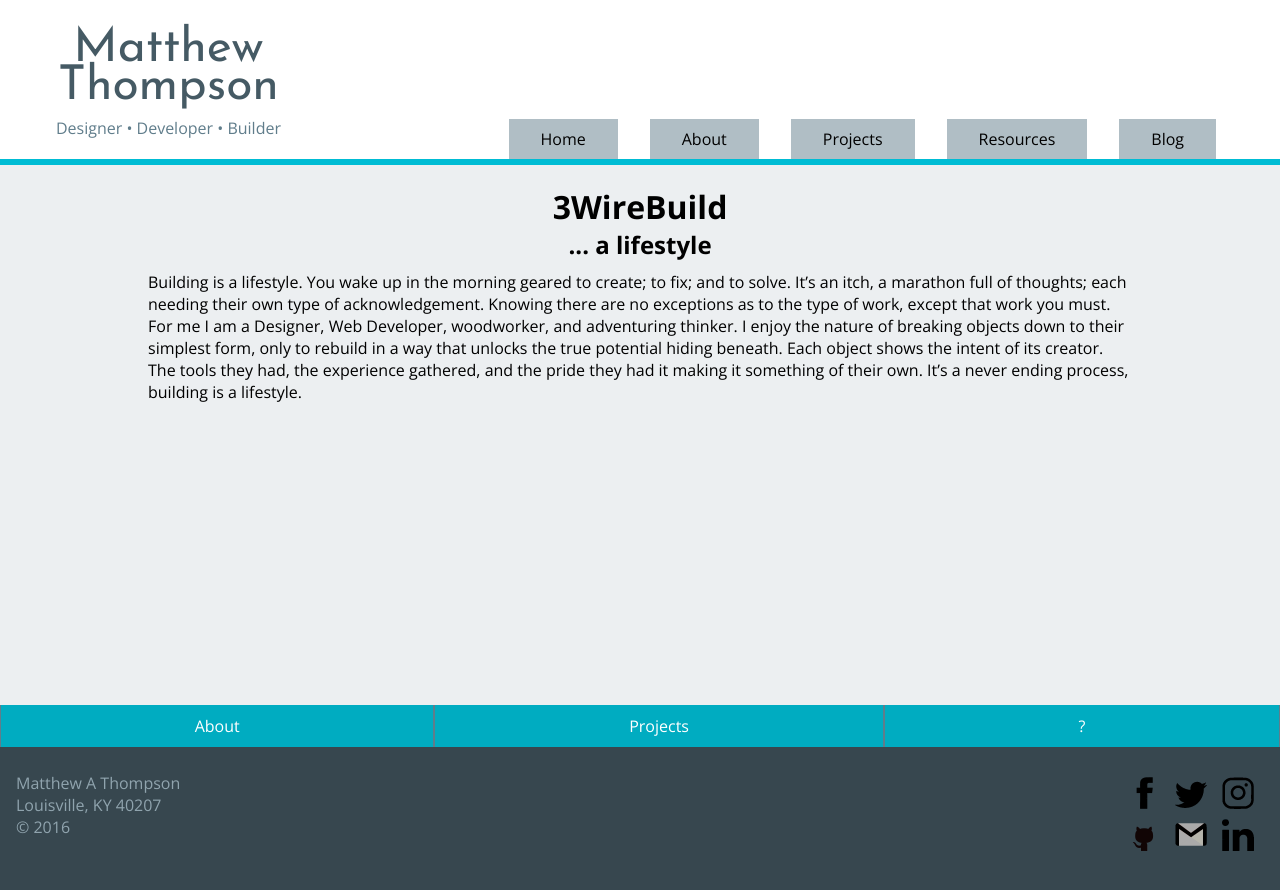
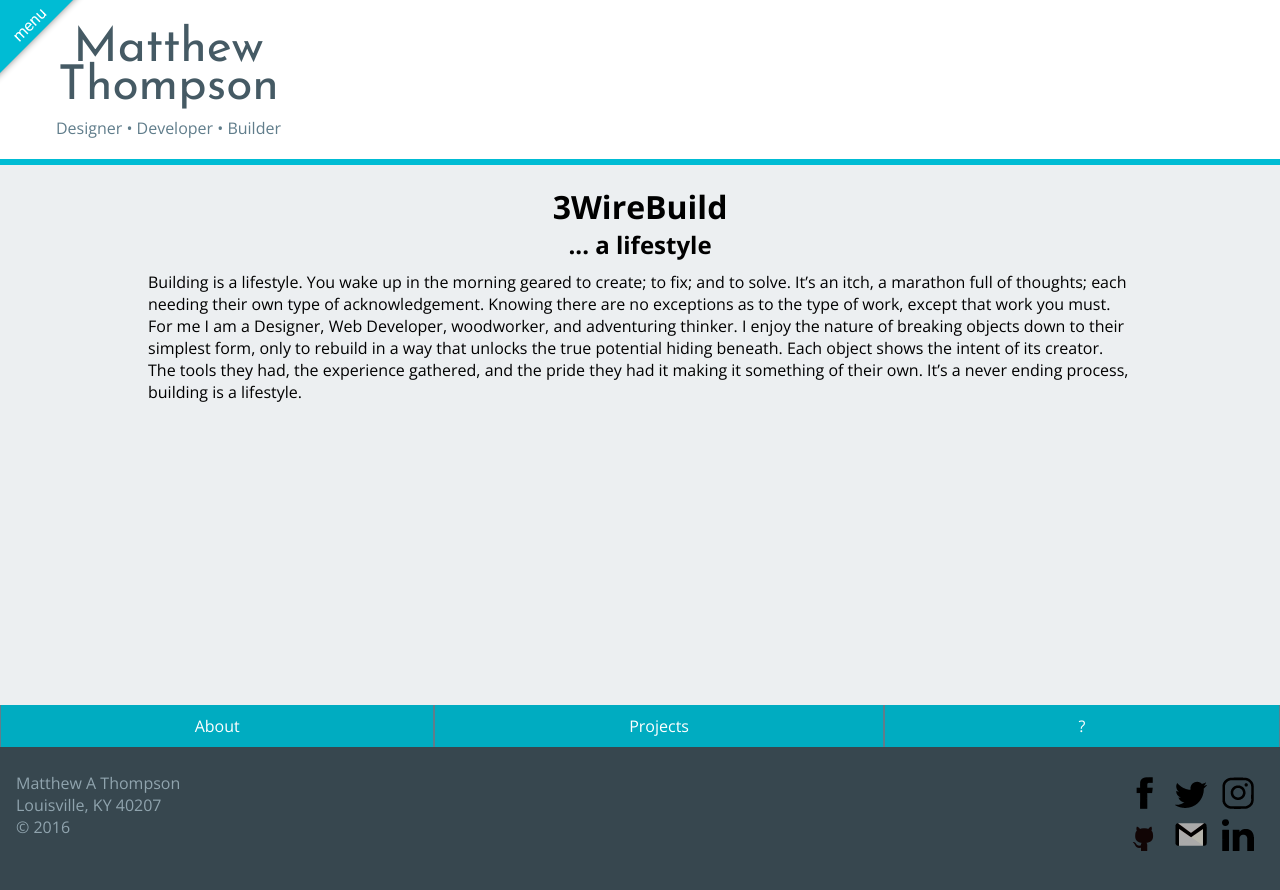
Before and after one commit to mthomps4/3WireBuild, a plain HTML site: page index.html in a window 1280 px wide. Drawn offline with nearby package versions, Linux system fonts and the light colour scheme; some packages are replaced by stand-ins of ours.

Commit message:
Unsure what was changed...

```diff
--- a/DIRECTIVES/directives.js
+++ b/DIRECTIVES/directives.js
@@ -1,8 +1,7 @@
 'use strict';
 
 app.directive("mainHeader", function(){
-return{
-    templateUrl: "../TEMPLATES/_header.html",
-    controller: "NavController"
-};
+  return{
+      templateUrl: "../TEMPLATES/_header.html",
+  };
 });
```
Also changed, not shown: index.html (+0 -1 lines).
